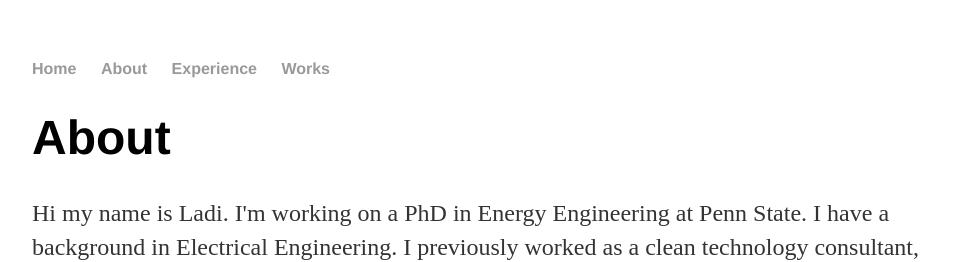
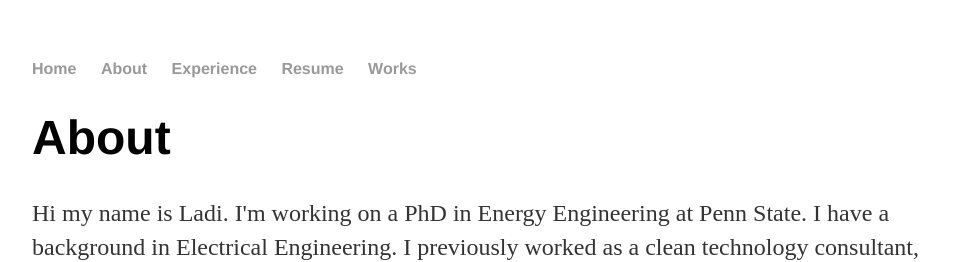
Before and after one commit to ladiositelu/ladiositelu.github.io, a Jekyll site: the page built from About/index.html, in a window 1280 px wide. Shown: the top 262 px of the page, without its empty margins (160-1119 px from the left). Built offline with Jekyll 4.4.1, drawn with Linux system fonts in a browser that asks for light colours.

Commit message:
Update default.html

```diff
--- a/_layouts/default.html
+++ b/_layouts/default.html
@@ -11,6 +11,7 @@
 	        		<li><a href="/">Home</a></li>
 		        	<li><a href="/About">About</a></li>
 	        		<li><a href="/Experience">Experience</a></li>
+				<li><a href="/Resume">Resume</a></li>
 				<li><a href="/Works">Works</a></li>
 	    		</ul>
 			</nav>
```
